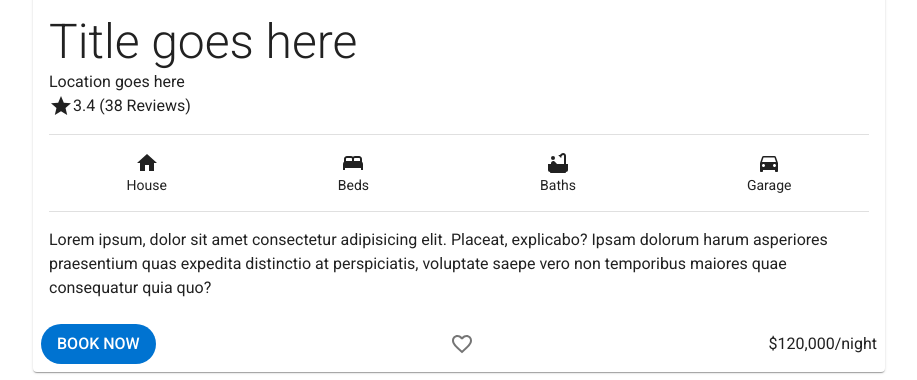
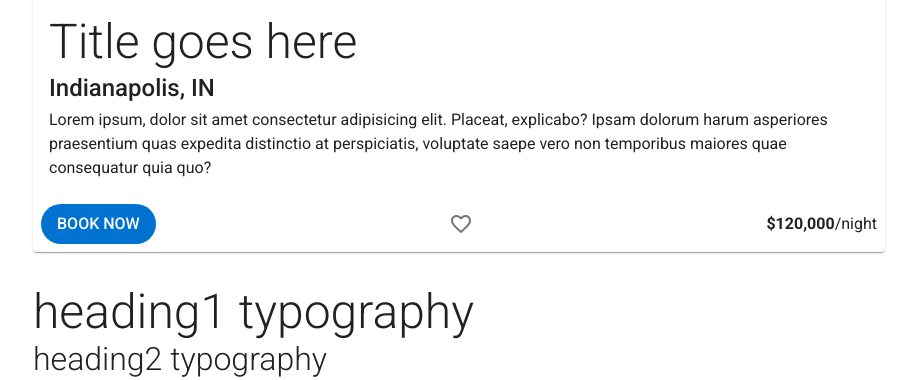
Before and after one commit to sernstberger/arcadia, a React (Create React App) app: page / in a window 1280 px wide. Shown: the part 407-787 px from the top of the page, without its empty margins (181-1098 px from the left). Built offline with nearby package versions, Linux system fonts and the light colour scheme.

Commit message:
added location

```diff
--- a/src/App.tsx
+++ b/src/App.tsx
@@ -14,6 +14,7 @@ const App = () => {
         <RealEstateCard
           price={120000}
           title="Title goes here"
+          location="Indianapolis, IN"
           description="Lorem ipsum, dolor sit amet consectetur adipisicing elit. Placeat,
             explicabo? Ipsam dolorum harum asperiores praesentium quas expedita
             distinctio at perspiciatis, voluptate saepe vero non temporibus
--- a/src/components/RealEstateCard/index.tsx
+++ b/src/components/RealEstateCard/index.tsx
@@ -24,6 +24,7 @@ import LabeledIcon from "../LabeledIcon";
 
 interface RealEstateCardProps {
   image: string;
+  location: string;
   price: number;
   title: React.ReactNode;
   description?: React.ReactNode;
@@ -34,6 +35,7 @@ const RealEstateCard = ({
   image,
   price,
   title,
+  location,
   description = null,
   favorite = false,
 }: RealEstateCardProps) => {
@@ -58,18 +60,18 @@ const RealEstateCard = ({
         />
         <CardContent>
           <Typography variant="h1">{title}</Typography>
-          <Typography>Location goes here</Typography>
-          <Typography sx={{ display: "flex", alignContent: "center" }}>
+          <Typography variant="subtitle2">{location}</Typography>
+          {/* <Typography sx={{ display: "flex", alignContent: "center" }}>
             <Star /> 3.4 (38 Reviews)
-          </Typography>
-          <Divider sx={{ marginY: 2 }} />
+          </Typography> */}
+          {/* <Divider sx={{ marginY: 2 }} />
           <Stack direction="row" justifyContent="space-around" spacing={2}>
             <LabeledIcon icon={<Home />} label="House" />
-            <LabeledIcon icon={<Bed />} label="Beds" />
-            <LabeledIcon icon={<Bathtub />} label="Baths" />
+            <LabeledIcon icon={<Bed />} label="2 Beds" />
+            <LabeledIcon icon={<Bathtub />} label="2 Baths" />
             <LabeledIcon icon={<DirectionsCar />} label="Garage" />
           </Stack>
-          <Divider sx={{ marginY: 2 }} />
+          <Divider sx={{ marginY: 2 }} /> */}
           {description && <Typography>{description}</Typography>}
         </CardContent>
       </CardActionArea>
@@ -80,7 +82,9 @@ const RealEstateCard = ({
         <IconButton onClick={() => setFavorite((prevState: any) => !prevState)}>
           {isFavorite ? <Favorite color="error" /> : <FavoriteBorder />}
         </IconButton>
-        <Typography>{formatter.format(price)}/night</Typography>
+        <Typography>
+          <strong>{formatter.format(price)}</strong>/night
+        </Typography>
       </CardActions>
     </Card>
   );
```
